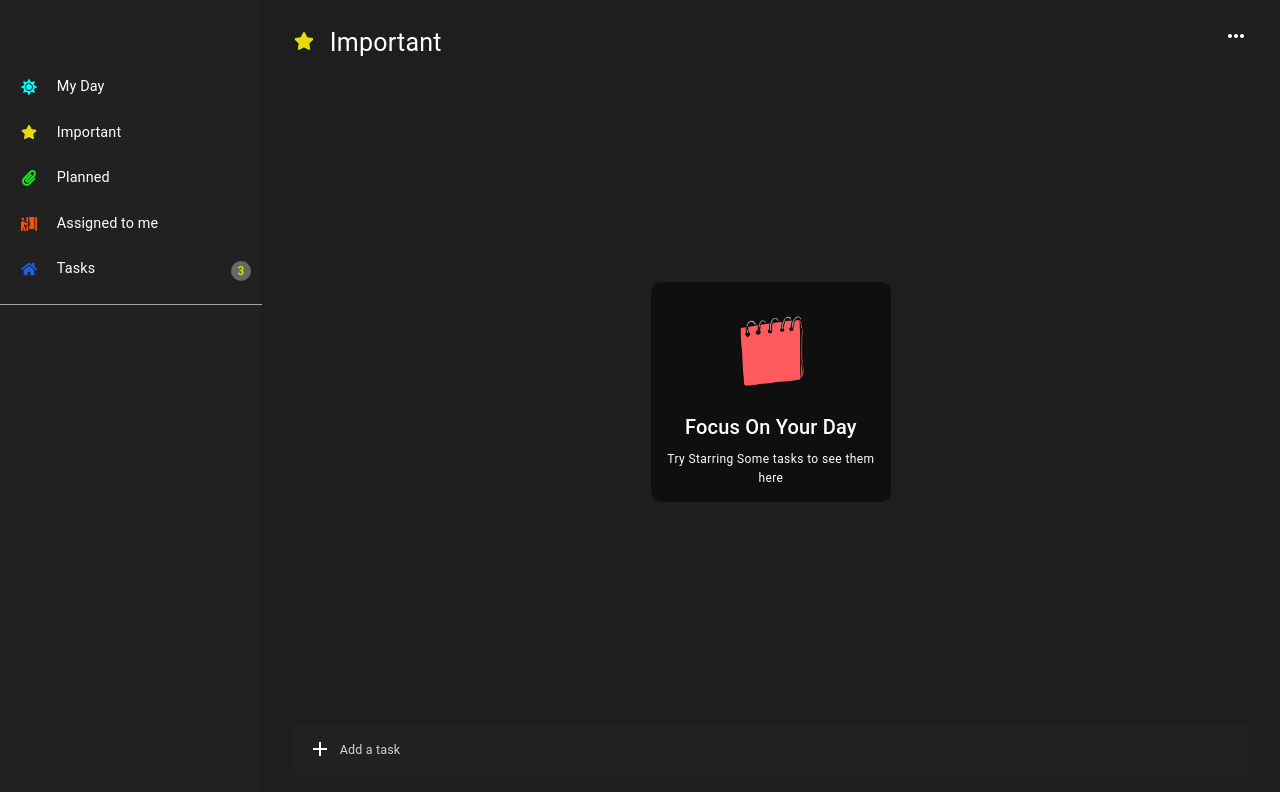
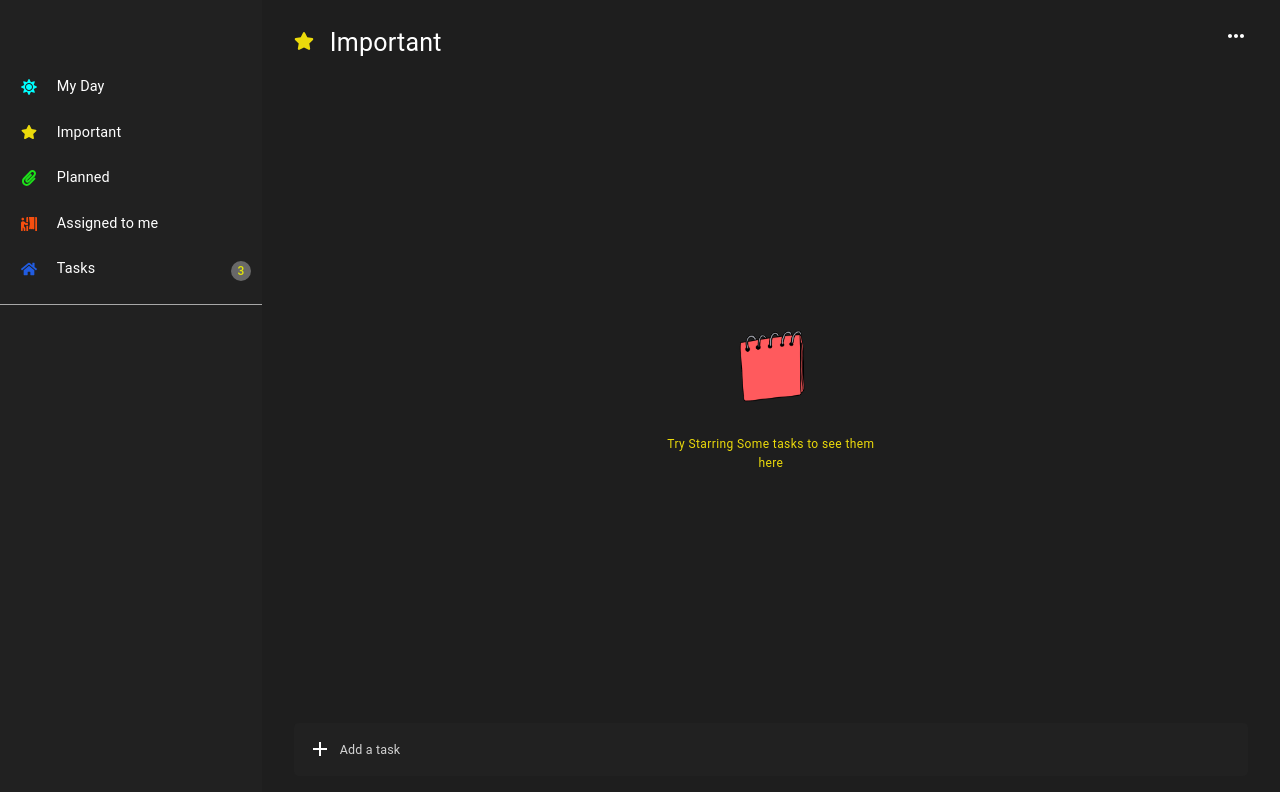
Before and after one commit to AdebayoIbrahim/Advance-react-to-do-list, a React (Create React App) app: page /important in a window 1280 px wide. Shown: the top 792 px of the page. Built offline with nearby package versions, Linux system fonts and the light colour scheme.

Commit message:
added more styling to important section

```diff
--- a/src/components/fastcontent.jsx
+++ b/src/components/fastcontent.jsx
@@ -36,7 +36,7 @@ function Importanttip() {
         width: "15em",
         padding: "1rem .8rem .8rem",
         borderRadius: "10px",
-        background: "rgb(0 0 0 / .5)",
+        background: "transparent",
         textAlign: "center",
         lineHeight: "0 !important",
       }}
@@ -48,10 +48,14 @@ function Importanttip() {
         height={80}
         style={{ marginBlock: ".8rem" }}
       />
-      <Typography component="h1" pt={1} pb={1} fontSize={20} fontWeight={450}>
-        Focus On Your Day
-      </Typography>{" "}
-      <Typography variant="caption">
+      <Typography
+        component="h1"
+        pt={1}
+        pb={1}
+        fontSize={20}
+        fontWeight={450}
+      ></Typography>{" "}
+      <Typography variant="caption" sx={{ color: "inherit" }}>
         Try Starring Some tasks to see them here
       </Typography>
     </Box>
--- a/src/pages/Important.jsx
+++ b/src/pages/Important.jsx
@@ -24,7 +24,7 @@ function Important() {
         </Stack>
       </Box>
       {important.length <= 0 && (
-        <Box sx={{ alignSelf: "center" }}>
+        <Box sx={{ alignSelf: "center", color: "#ebda0b" }}>
           <Importanttip />
         </Box>
       )}
```
